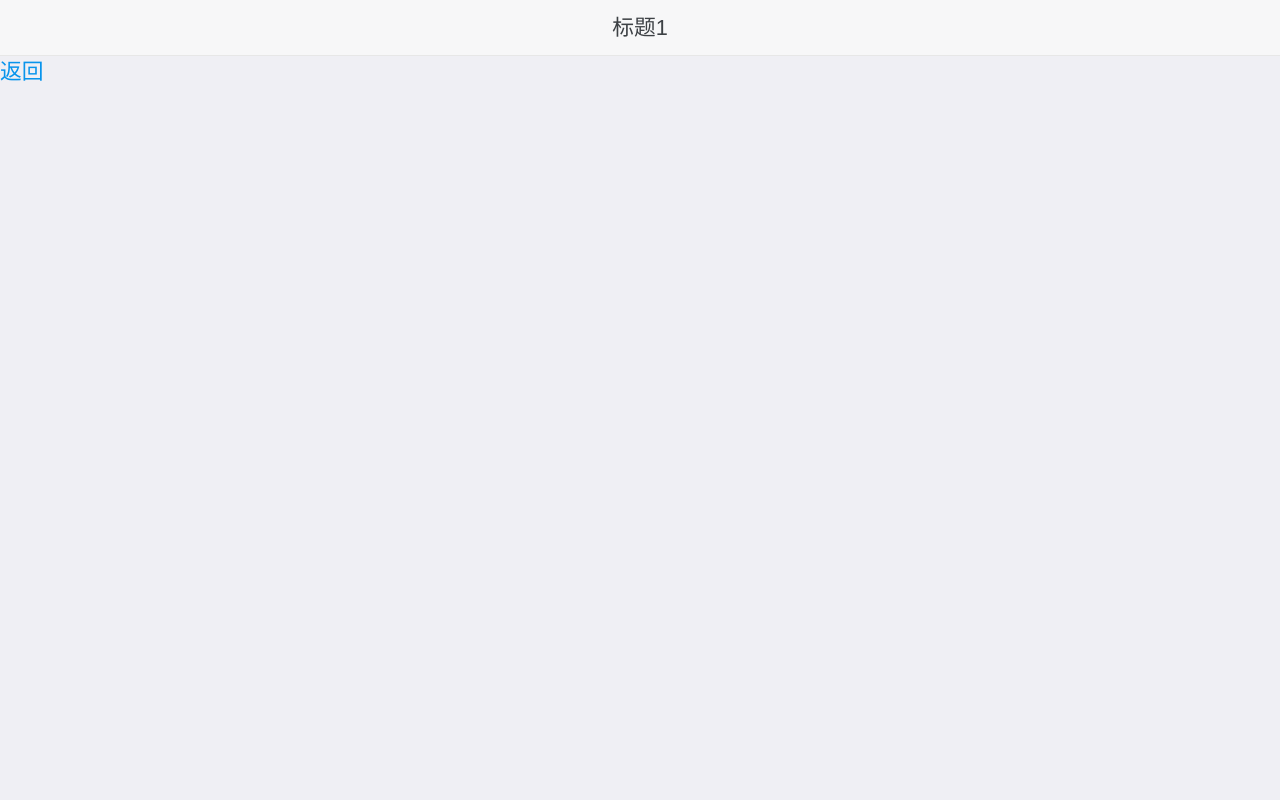
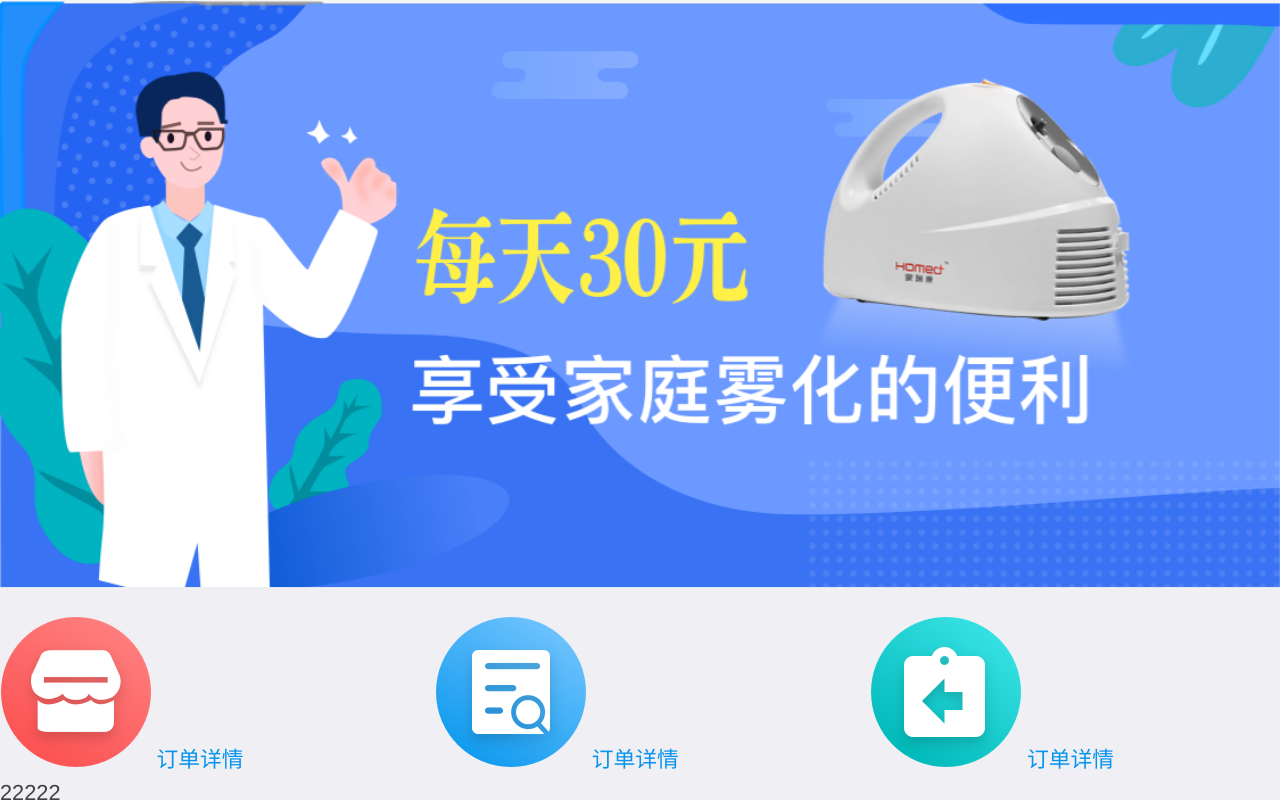
Before and after one commit to jiaruikangnew/-, a plain HTML site: page index.html in a window 1280 px wide. Drawn offline with Linux system fonts and the light colour scheme.

Commit message:
add test

```diff
--- a/index.html
+++ b/index.html
@@ -11,6 +11,7 @@
     <meta name="format-detection" content="telephone=no">
     <link rel="stylesheet" href="css/sm.min.css">
     <link rel="stylesheet" href="css/sm-extend.min.css">
+    <link rel="stylesheet" href="css/style.css">
 
     <link rel="apple-touch-icon-precomposed" href="/assets/img/apple-touch-icon-114x114.png">
     <script src="js/zepto.js"></script>
@@ -18,11 +19,43 @@
 <body>
 <div class="page-group">
     <div class="page">
-        <header class="bar bar-nav">
-            <h1 class="title">标题1</h1>
-        </header>
         <div class="content">
-            <a class="back" href="/demos/bar">返回</a>
+            <div class="swiper-container" data-space-between='0' id="index_swiper_wrapper">
+                <div class="swiper-wrapper">
+                    <div class="swiper-slide"><img src="images/index_img1.png" width="100%"></div>
+                    <div class="swiper-slide"><img src="images/index_img1.png" width="100%"></div>
+                    <div class="swiper-slide"><img src="images/index_img1.png" width="100%"></div>
+                </div>
+                <div class="swiper-pagination"></div>
+            </div>
+
+            <div class="grid-demo index_menu bgFFF">
+                <div class="row">
+                    <div class="col-33">
+                        <a href="#">
+                            <img src="images/icon_home_btn1.png">
+                            <span>订单详情</span>
+                        </a>
+                    </div>
+                    <div class="col-33">
+                        <a href="#">
+                            <img src="images/icon_home_btn2.png">
+                            <span>订单详情</span>
+                        </a>
+                    </div>
+                    <div class="col-33">
+                        <a href="#" class="test1">
+                            <img src="images/icon_home_btn3.png">
+                            <span>订单详情</span>
+                        </a>
+                    </div>
+                </div>
+            </div>
+
+            <div class="bgFFF">
+                22222
+            </div>
+
         </div>
     </div>
 
@@ -30,5 +63,6 @@
 <script src="js/sm.min.js"></script>
 <script src="js/sm-extend.min.js"></script>
 <script src="js/sm-city-picker.min.js"></script>
+<script type="text/javascript" src="js/index.js"></script>
 </body>
 </html>
```
